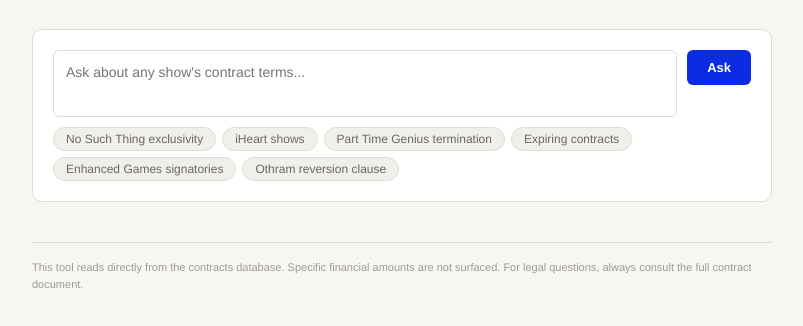
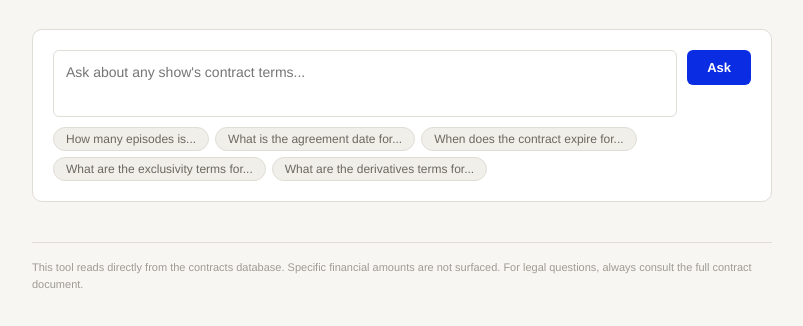
Before and after one commit to agne-bot/contract-bot, a plain HTML site: page index.html in a window 1280 px wide. Shown: the part 144-470 px from the top of the page, without its empty margins (238-1041 px from the left). Drawn offline with Linux system fonts and the light colour scheme.

Commit message:
Update index.html

```diff
--- a/index.html
+++ b/index.html
@@ -209,12 +209,11 @@
         <button class="btn-ask" id="askBtn" onclick="ask()">Ask</button>
       </div>
       <div class="suggestions">
-        <span class="suggestion" onclick="prefill('What are the exclusivity terms for No Such Thing?')">No Such Thing exclusivity</span>
-        <span class="suggestion" onclick="prefill('Which shows are distributed through iHeartMedia?')">iHeart shows</span>
-        <span class="suggestion" onclick="prefill('What are the termination terms for Part Time Genius?')">Part Time Genius termination</span>
-        <span class="suggestion" onclick="prefill('Which contracts are expiring soonest?')">Expiring contracts</span>
-        <span class="suggestion" onclick="prefill('Who are the signatories on the Enhanced Games contract?')">Enhanced Games signatories</span>
-        <span class="suggestion" onclick="prefill('What does the reversion clause mean for the Othram deal?')">Othram reversion clause</span>
+        <span class="suggestion" onclick="prefill('How many episodes is...')">How many episodes is...</span>
+        <span class="suggestion" onclick="prefill('What is the agreement date for...')">What is the agreement date for...</span>
+        <span class="suggestion" onclick="prefill('When does the contract expire for...')">When does the contract expire for...</span>
+        <span class="suggestion" onclick="prefill('What are the exclusivity terms for...')">What are the exclusivity terms for...</span>
+        <span class="suggestion" onclick="prefill('What are the derivatives terms for...')">What are the derivatives terms for...</span>
       </div>
     </div>
 
```
